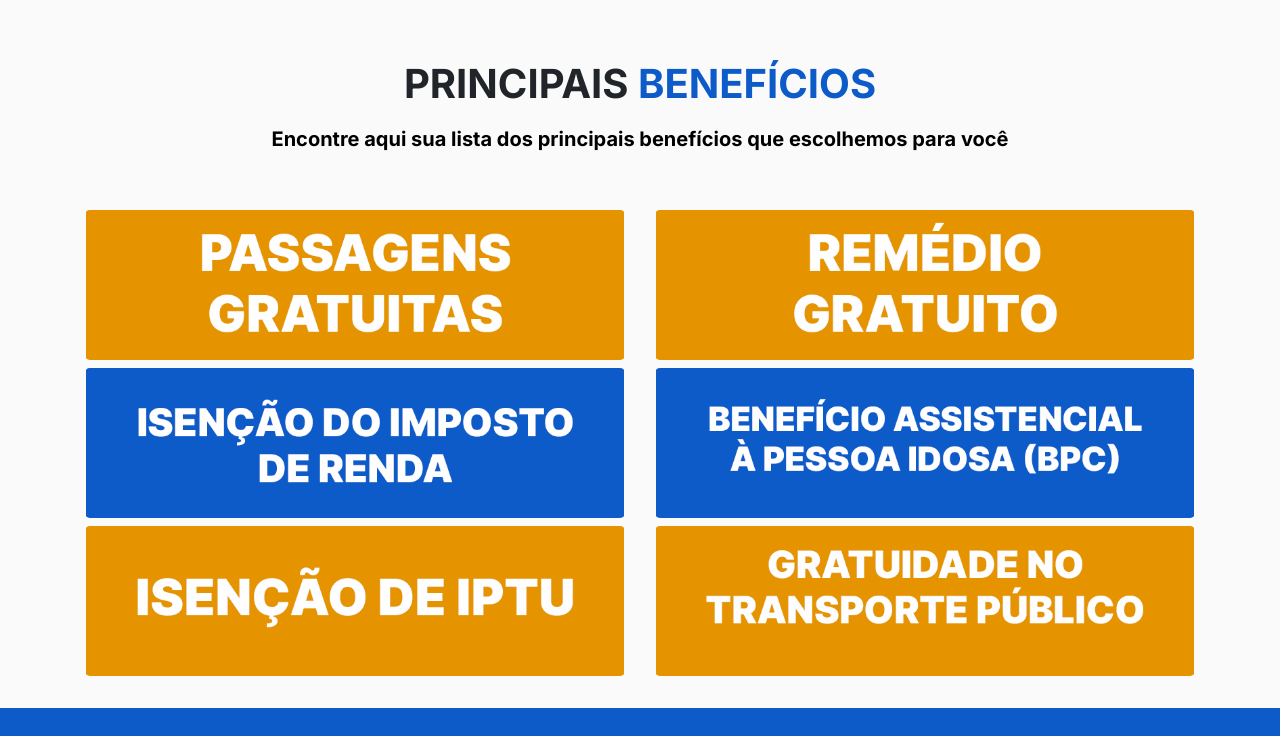
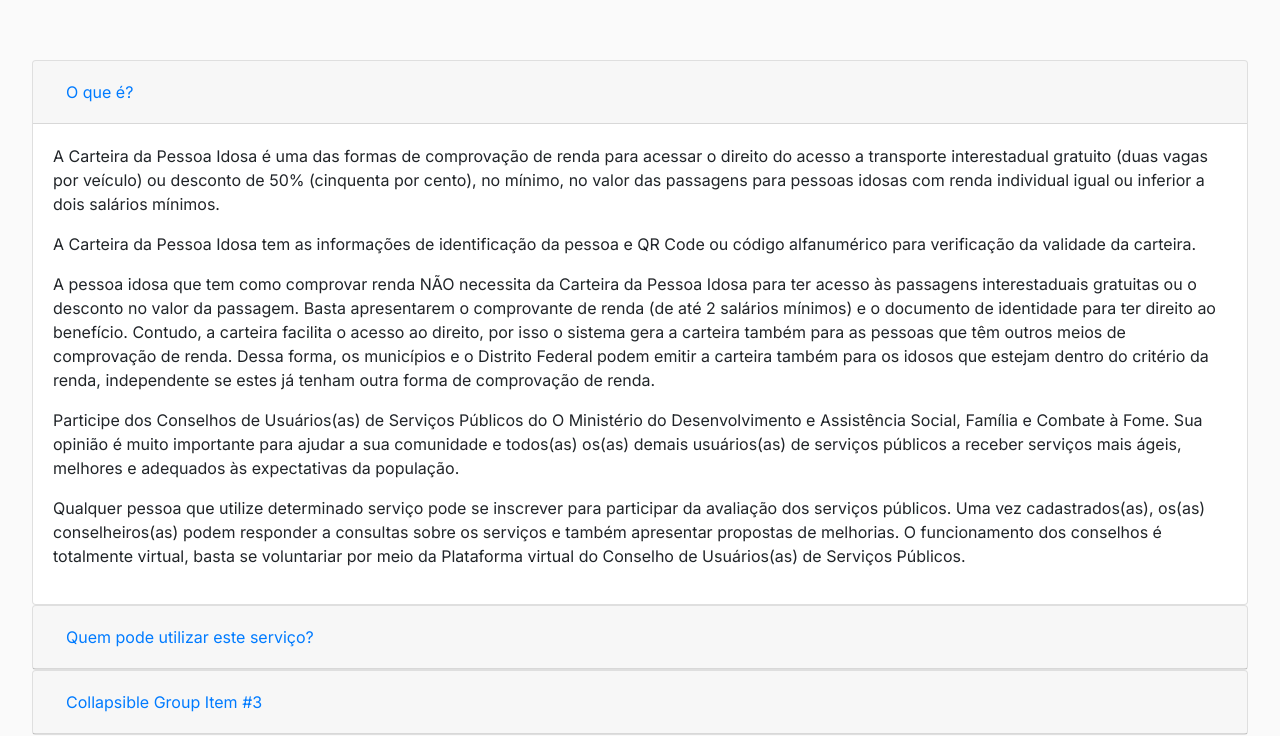
Before and after one commit to ICEI-PUC-Minas-PMV-SI/pmv-si-2024-1-pe1-t2-infosocial, a plain HTML site: page src/beneficios/passagemGratuita.html in a window 1280 px wide. Shown: the part 787-1523 px from the top of the page. Drawn offline with nearby package versions, Linux system fonts and the light colour scheme.

Commit message:
Update passagemGratuita.html

```diff
--- a/src/beneficios/passagemGratuita.html
+++ b/src/beneficios/passagemGratuita.html
@@ -62,34 +62,57 @@
     </div>
 
 
-    <section id="beneficios" class="default-section-template">
-      <div class="container">
-        <h1>Principais <span class="color-primary">benefícios</span></h1>
-        <p class="text-center lead mt-3 mb-5">
-          Encontre aqui sua lista dos principais benefícios que escolhemos para você
-        </p>
-        <!-- cards -->
-        <div class="row">
-          <div class="col-md-6 mt-2 listaCards">
-            <a class="btn btn-lg beneficios-button background-button" id="button01" href="#" role="button"></a>
+    <section id="beneficios container" class="default-section-template">
+      <div id="accordion">
+        <div class="card">
+          <div class="card-header" id="headingOne">
+            <h5 class="mb-0">
+              <button class="btn btn-link" data-toggle="collapse" data-target="#collapseOne" aria-expanded="true" aria-controls="collapseOne">
+                O que é?
+              </button>
+            </h5>
           </div>
-          <div class="col-md-6 mt-2 listaCards">
-            <a class="btn btn-lg beneficios-button background-button" id="button02" href="#" role="button"></a>
-          </div>
-          <div class="col-md-6 mt-2 listaCards">
-            <a class="btn btn-lg beneficios-button background-button" id="button03" href="#" role="button"></a>
-          </div>
-          <div class="col-md-6 mt-2 listaCards">
-            <a class="btn btn-lg beneficios-button background-button" id="button04" href="#" role="button"></a>
-          </div>
-          <div class="col-md-6 mt-2 listaCards" id="lista-01">
-            <a class="btn btn-lg beneficios-button background-button" id="button05" href="#" role="button"></a>
-          </div>
-          <div class="col-md-6 mt-2 listaCards">
-            <a class="btn btn-lg beneficios-button background-button" id="button06" href="#" role="button"></a>
+
+          <div id="collapseOne" class="collapse show" aria-labelledby="headingOne" data-parent="#accordion">
+            <div class="card-body">
+              <p>A Carteira da Pessoa Idosa é uma das formas de comprovação de renda para acessar o direito do acesso a transporte interestadual gratuito (duas vagas por veículo) ou desconto de 50% (cinquenta por cento), no mínimo, no valor das passagens para pessoas idosas com renda individual igual ou inferior a dois salários mínimos.</p>
+              <p>A Carteira da Pessoa Idosa tem as informações de identificação da pessoa e QR Code ou código alfanumérico para verificação da validade da carteira.</p>
+              <p>A pessoa idosa que tem como comprovar renda NÃO necessita da Carteira da Pessoa Idosa para ter acesso às passagens interestaduais gratuitas ou o desconto no valor da passagem. Basta apresentarem o comprovante de renda (de até 2 salários mínimos) e o documento de identidade para ter direito ao benefício. Contudo, a carteira facilita o acesso ao direito, por isso o sistema gera a carteira também para as pessoas que têm outros meios de comprovação de renda. Dessa forma, os municípios e o Distrito Federal podem emitir a carteira também para os idosos que estejam dentro do critério da renda, independente se estes já tenham outra forma de comprovação de renda.</p>
+              <p>Participe dos Conselhos de Usuários(as) de Serviços Públicos do O Ministério do Desenvolvimento e Assistência Social, Família e Combate à Fome. Sua opinião é muito importante para ajudar a sua comunidade e todos(as) os(as) demais usuários(as) de serviços públicos a receber serviços mais ágeis, melhores e adequados às expectativas da população.</p>
+              <p>Qualquer pessoa que utilize determinado serviço pode se inscrever para participar da avaliação dos serviços públicos. Uma vez cadastrados(as), os(as) conselheiros(as) podem responder a consultas sobre os serviços e também apresentar propostas de melhorias. O funcionamento dos conselhos é totalmente virtual, basta se voluntariar por meio da Plataforma virtual do Conselho de Usuários(as) de Serviços Públicos.</p>
+            </div>
           </div>
         </div>
-        <!-- cards -->
+        <div class="card">
+          <div class="card-header" id="headingTwo">
+            <h5 class="mb-0">
+              <button class="btn btn-link collapsed" data-toggle="collapse" data-target="#collapseTwo" aria-expanded="false" aria-controls="collapseTwo">
+                Quem pode utilizar este serviço?
+              </button>
+            </h5>
+          </div>
+          <div id="collapseTwo" class="collapse" aria-labelledby="headingTwo" data-parent="#accordion">
+            <div class="card-body">
+              <p>Idosos</p>
+              <p>Pessoas idosas (acima de 60 anos) cadastradas no Cadastro Único para Programas Sociais do Governo Federal com renda individual de até 2 (dois) salários mínimos.</p>
+              <p>Caso a pessoa idosa não tenha sido inscrita no Cadastro Único, deverá entrar em contato com o Centro de Referência da Assistência Social (CRAS) mais próximo do seu local de moradia para ser orientada e encaminhada para inscrição no Cadastro Único.</p>
+            </div>
+          </div>
+        </div>
+        <div class="card">
+          <div class="card-header" id="headingThree">
+            <h5 class="mb-0">
+              <button class="btn btn-link collapsed" data-toggle="collapse" data-target="#collapseThree" aria-expanded="false" aria-controls="collapseThree">
+                Collapsible Group Item #3
+              </button>
+            </h5>
+          </div>
+          <div id="collapseThree" class="collapse" aria-labelledby="headingThree" data-parent="#accordion">
+            <div class="card-body">
+              Anim pariatur cliche reprehenderit, enim eiusmod high life accusamus terry richardson ad squid. 3 wolf moon officia aute, non cupidatat skateboard dolor brunch. Food truck quinoa nesciunt laborum eiusmod. Brunch 3 wolf moon tempor, sunt aliqua put a bird on it squid single-origin coffee nulla assumenda shoreditch et. Nihil anim keffiyeh helvetica, craft beer labore wes anderson cred nesciunt sapiente ea proident. Ad vegan excepteur butcher vice lomo. Leggings occaecat craft beer farm-to-table, raw denim aesthetic synth nesciunt you probably haven't heard of them accusamus labore sustainable VHS.
+            </div>
+          </div>
+        </div>
       </div>
     </section>
 
```
